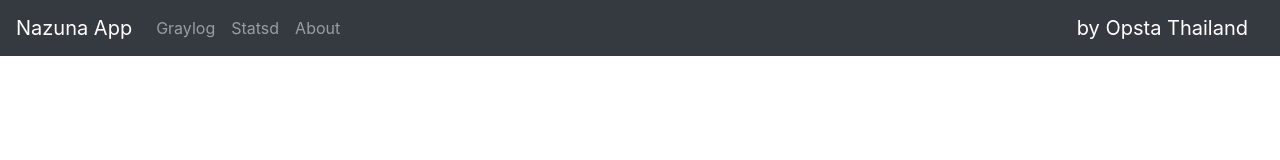
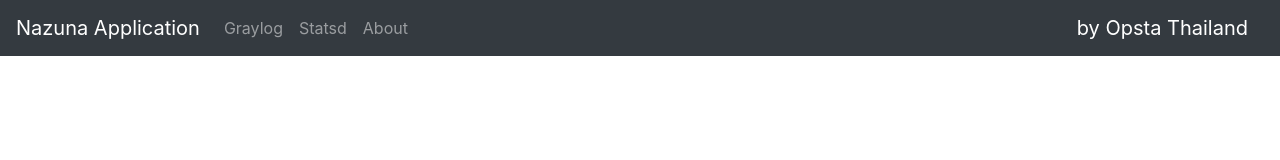
Before and after one commit to opsta/nodejs-nazuna, a website: page public/header.html in a window 1280 px wide. Drawn offline with Linux system fonts and the light colour scheme.

Commit message:
Change to Nazuna application

```diff
--- a/public/header.html
+++ b/public/header.html
@@ -15,7 +15,7 @@
 <body>
     <header>
       <nav class="navbar navbar-expand-md navbar-dark fixed-top bg-dark">
-        <a class="navbar-brand" href="/">Nazuna App</a>
+        <a class="navbar-brand" href="/">Nazuna Application</a>
         <button class="navbar-toggler d-lg-none" type="button" data-toggle="collapse" data-target="#navbarsExampleDefault" aria-controls="navbarsExampleDefault" aria-expanded="false" aria-label="Toggle navigation">
           <span class="navbar-toggler-icon"></span>
         </button>
```
